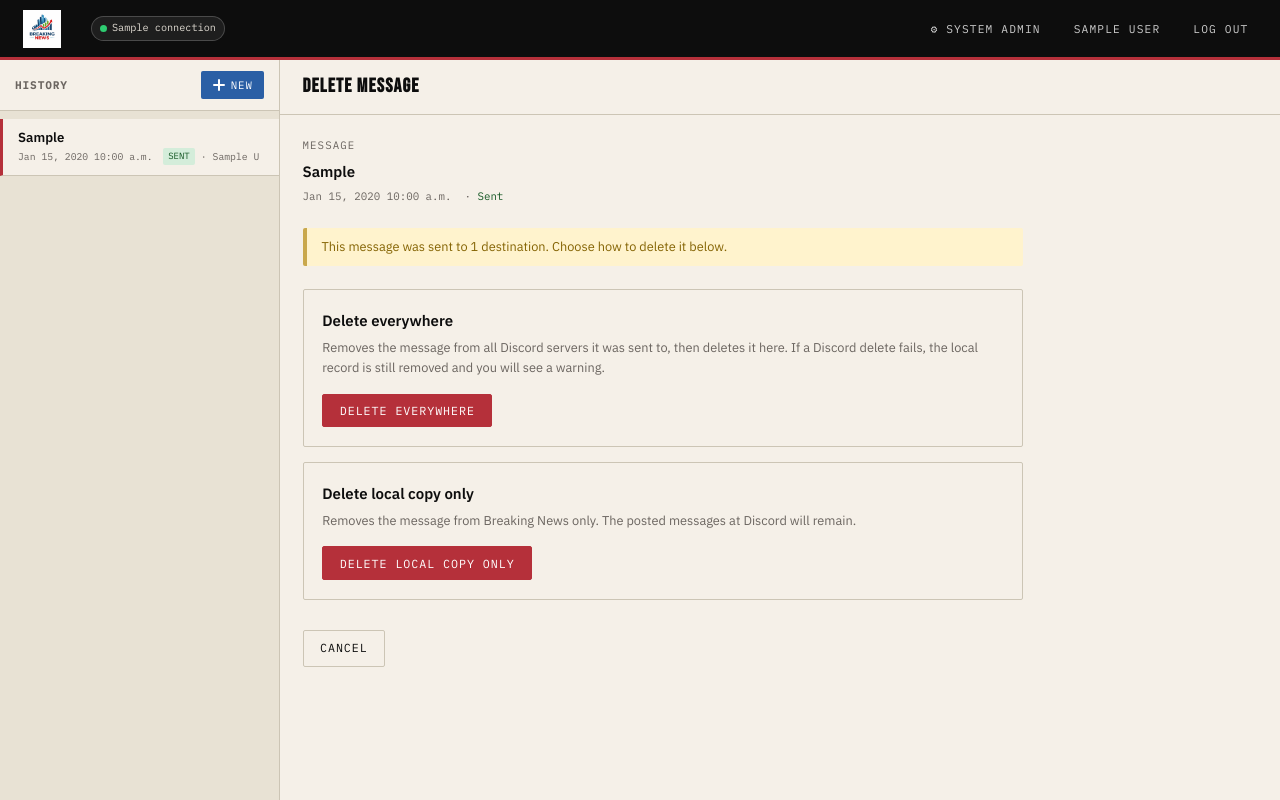
After one commit to dmanpearl/breaking-news, a Django app: page /messages/1/delete/confirm/ in a window 1280 px wide. The commit adds this page. Run offline with Django 5.2, Linux system fonts and the light colour scheme; a user stored in the database is signed in; tables that the repository leaves empty hold one stand-in row (values such as "Sample post").

Commit message:
feat(message-delete): implement delete

```diff
--- a/connections/services.py
+++ b/connections/services.py
@@ -287,6 +287,103 @@ def edit_discord_webhook_message(
         return False, error_msg
 
 
+def delete_discord_webhook_message(
+    connection: ConnectionDiscord,
+    discord_message_id: str,
+) -> tuple[bool, str]:
+    """
+    Delete a previously sent Discord webhook message.
+
+    Uses DELETE /webhooks/{id}/{token}/messages/{message_id}.
+    No bot token required — the webhook URL encodes the credentials.
+    There is no time limit on deleting a webhook-owned message.
+
+    Returns (success, error_message).
+    """
+    if not discord_message_id:
+        return (
+            False,
+            "No Discord message ID stored — cannot delete.",
+        )
+
+    delete_url = (
+        f"{_webhook_base_url(connection.webhook_url)}/messages/{discord_message_id}"
+    )
+
+    try:
+        resp = requests.delete(delete_url, timeout=10)
+        resp.raise_for_status()
+        return True, ""
+
+    except requests.HTTPError as exc:
+        error_msg = _parse_http_error(exc)
+        logger.error(
+            "Discord delete failed for %s msg %s: %s",
+            connection.name,
+            discord_message_id,
+            error_msg,
+        )
+        return False, error_msg
+
+    except Exception as exc:
+        error_msg = str(exc)
+        logger.error(
+            "Discord delete failed for %s msg %s: %s",
+            connection.name,
+            discord_message_id,
+            exc,
+        )
+        return False, error_msg
+
+
+# Result status codes for delete_sent_messages (mirrors edit pattern)
+DELETE_OK = "ok"
+DELETE_FAILED = "failed"
+DELETE_SKIPPED_NO_ID = "skipped_no_id"
+DELETE_SKIPPED_NOT_SENT = "skipped_not_sent"
+
+
+def delete_sent_messages(message) -> dict[str, tuple[str, str]]:
+    """
+    For a message that has been sent, attempt to delete it from every Discord
+    destination using the stored remote_message_id.
+
+    Returns {connection_name: (status_code, detail_string)}.
+    Status codes: DELETE_OK, DELETE_FAILED, DELETE_SKIPPED_NO_ID, DELETE_SKIPPED_NOT_SENT.
+    """
+    from messaging.models import DeliveryReceipt
+
+    results = {}
+    receipts = DeliveryReceipt.objects.filter(
+        message=message, success=True
+    ).select_related("connection")
+
+    for receipt in receipts:
+        concrete = receipt.connection.get_concrete()
+
+        if concrete.connection_type != "discord":
+            continue
+
+        if not receipt.remote_message_id:
+            results[concrete.name] = (
+                DELETE_SKIPPED_NO_ID,
+                "No Discord message ID stored — cannot delete.",
+            )
+            continue
+
+        ok, err = delete_discord_webhook_message(
+            concrete,
+            receipt.remote_message_id,
+        )
+
+        if ok:
+            results[concrete.name] = (DELETE_OK, "")
+        else:
+            results[concrete.name] = (DELETE_FAILED, err)
+
+    return results
+
+
 def dispatch_message(message) -> None:
     """
     Dispatch a Message to all enabled connections.
--- a/messaging/urls.py
+++ b/messaging/urls.py
@@ -10,5 +10,6 @@ urlpatterns = [
     path("<int:pk>/edit/", views.message_edit, name="edit"),
     path("<int:pk>/send/", views.message_send, name="send"),
     path("<int:pk>/delete/", views.message_delete, name="delete"),
+    path("<int:pk>/delete/confirm/", views.message_delete_confirm, name="delete_confirm"),
     path("history/", views.history_partial, name="history"),
 ]
--- a/messaging/views.py
+++ b/messaging/views.py
@@ -10,8 +10,12 @@ from connections.services import (
     EDIT_OK,
     EDIT_SKIPPED_DISABLED,
     EDIT_SKIPPED_NO_ID,
+    DELETE_OK,
+    DELETE_FAILED,
+    DELETE_SKIPPED_NO_ID,
     dispatch_message,
     update_sent_messages,
+    delete_sent_messages,
 )
 
 from core.models import SiteSettings
@@ -155,13 +159,30 @@ def message_send(request, pk):
 
 
 @login_required
+def message_delete_confirm(request, pk):
+    """GET: show the two-option delete confirmation page."""
+    message = get_object_or_404(Message, pk=pk)
+    ctx = _base_context()
+    ctx.update({"message": message})
+    return render(request, "messaging/delete_confirm.html", ctx)
+
+
+@login_required
 def message_delete(request, pk):
-    if request.method == "POST":
-        msg = get_object_or_404(Message, pk=pk)
-        msg.delete()
-        flash.success(request, "Message deleted.")
-        return redirect("messaging:index")
-    return redirect("messaging:detail", pk=pk)
+    """POST-only: delete a message. mode = 'everywhere' or 'local'."""
+    if request.method != "POST":
+        return redirect("messaging:delete_confirm", pk=pk)
+
+    msg = get_object_or_404(Message, pk=pk)
+    mode = request.POST.get("mode", "local")
+
+    if mode == "everywhere" and msg.sent:
+        results = delete_sent_messages(msg)
+        _report_delete_results(request, results)
+
+    msg.delete()
+    flash.success(request, "Message deleted from Breaking News.")
+    return redirect("messaging:index")
 
 
 @login_required
@@ -186,6 +207,24 @@ def _do_send(request, message):
     except Exception as exc:
         logger.error("Dispatch error: %s", exc)
         flash.error(request, f"Send error: {exc}")
+
+
+def _report_delete_results(request, results: dict):
+    """Flash a clear message for each connection delete outcome."""
+    if not results:
+        flash.warning(request, "No sent Discord messages found to delete.")
+        return
+
+    ok = [n for n, (s, _) in results.items() if s == DELETE_OK]
+    failed = [(n, e) for n, (s, e) in results.items() if s == DELETE_FAILED]
+    no_id = [(n, e) for n, (s, e) in results.items() if s == DELETE_SKIPPED_NO_ID]
+
+    if ok:
+        flash.success(request, f"Deleted from Discord: {', '.join(ok)}.")
+    for name, err in failed:
+        flash.error(request, f"Discord delete failed on {name}: {err}")
+    for name, _ in no_id:
+        flash.warning(request, f"Could not delete from {name} — no message ID stored.")
 
 
 def _report_edit_results(request, results: dict):
--- /dev/null
+++ b/templates/messaging/delete_confirm.html
@@ -0,0 +1,85 @@
+{% extends "messaging/layout.html" %}
+
+{% block title %}Delete: {{ message.display_title }} - Breaking News{% endblock %}
+
+{% block sidebar_content %}
+  {% include "messaging/history_list.html" with active_id=message.pk %}
+{% endblock %}
+
+{% block page_toolbar %}
+<div class="main-toolbar">
+  <h1>Delete Message</h1>
+</div>
+{% endblock %}
+
+{% block main_content %}
+<div class="form-card">
+
+  <div style="margin-bottom:1.5rem;">
+    <div style="font-family:var(--mono);font-size:0.72rem;text-transform:uppercase;letter-spacing:0.1em;color:var(--grey);margin-bottom:0.4rem;">Message</div>
+    <div style="font-weight:600;font-size:1rem;">{{ message.display_title }}</div>
+    <div style="font-family:var(--mono);font-size:0.72rem;color:var(--grey);margin-top:0.25rem;">
+      {{ message.created_at|date:"M j, Y g:i a" }}
+      {% if message.sent %}
+        &nbsp;·&nbsp;<span style="color:#155724;">Sent</span>
+      {% else %}
+        &nbsp;·&nbsp;<span style="color:var(--grey);">Draft — not sent</span>
+      {% endif %}
+    </div>
+  </div>
+
+  {% if message.sent %}
+  <div class="flash warning" style="margin-bottom:1.5rem;">
+    This message was sent to {{ message.delivery_summary.success }} destination{{ message.delivery_summary.success|pluralize }}.
+    Choose how to delete it below.
+  </div>
+
+  <div style="display:flex;flex-direction:column;gap:1rem;margin-bottom:2rem;">
+
+    <div style="border:1px solid var(--border);border-radius:var(--radius);padding:1.25rem;">
+      <div style="font-weight:600;margin-bottom:0.35rem;">Delete everywhere</div>
+      <div style="font-size:0.85rem;color:var(--grey);margin-bottom:1rem;">
+        Removes the message from all Discord servers it was sent to, then deletes it here.
+        If a Discord delete fails, the local record is still removed and you will see a warning.
+      </div>
+      <form method="post" action="{% url 'messaging:delete' message.pk %}">
+        {% csrf_token %}
+        <input type="hidden" name="mode" value="everywhere">
+        <button type="submit" class="btn btn-danger">Delete everywhere</button>
+      </form>
+    </div>
+
+    <div style="border:1px solid var(--border);border-radius:var(--radius);padding:1.25rem;">
+      <div style="font-weight:600;margin-bottom:0.35rem;">Delete local copy only</div>
+      <div style="font-size:0.85rem;color:var(--grey);margin-bottom:1rem;">
+        Removes the message from Breaking News only. The posted messages at Discord will remain.
+      </div>
+      <form method="post" action="{% url 'messaging:delete' message.pk %}">
+        {% csrf_token %}
+        <input type="hidden" name="mode" value="local">
+        <button type="submit" class="btn btn-danger">Delete local copy only</button>
+      </form>
+    </div>
+
+  </div>
+
+  {% else %}
+  <div style="font-size:0.85rem;color:var(--grey);margin-bottom:1.5rem;">
+    This message is a draft and has not been sent anywhere. It will only be deleted here.
+  </div>
+  <form method="post" action="{% url 'messaging:delete' message.pk %}">
+    {% csrf_token %}
+    <input type="hidden" name="mode" value="local">
+    <div class="form-actions">
+      <button type="submit" class="btn btn-danger">Delete draft</button>
+      <a href="{% url 'messaging:detail' message.pk %}" class="btn">Cancel</a>
+    </div>
+  </form>
+  {% endif %}
+
+  {% if message.sent %}
+  <a href="{% url 'messaging:detail' message.pk %}" class="btn">Cancel</a>
+  {% endif %}
+
+</div>
+{% endblock %}
--- a/templates/messaging/message_view.html
+++ b/templates/messaging/message_view.html
@@ -30,11 +30,7 @@
         {% if message.sent %}Resend{% else %}Send{% endif %}
       </button>
     </form>
-    <form method="post" action="{% url 'messaging:delete' message.pk %}" style="display:inline;"
-          onsubmit="return confirm('Delete this message?')">
-      {% csrf_token %}
-      <button type="submit" class="btn btn-danger">Delete</button>
-    </form>
+    <a href="{% url 'messaging:delete_confirm' message.pk %}" class="btn btn-danger">Delete</a>
   {% endif %}
 </div>
 {% endblock %}
```
Also changed, not shown: TODO.md (+1 -1 lines).
